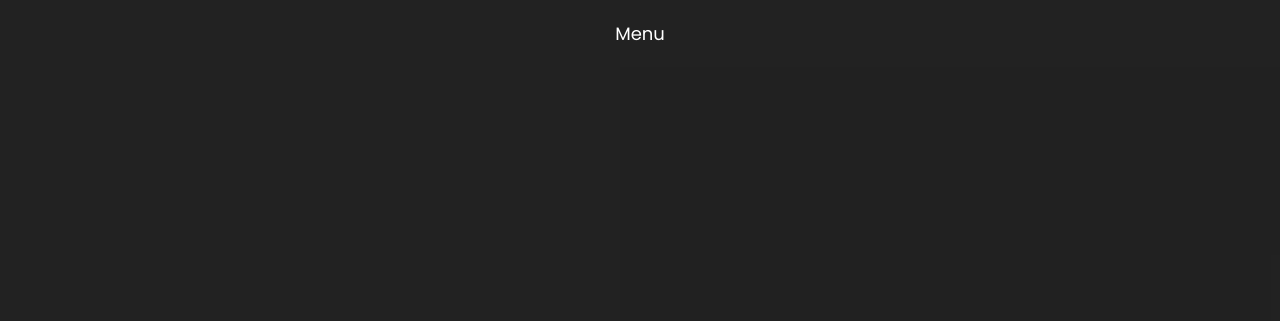
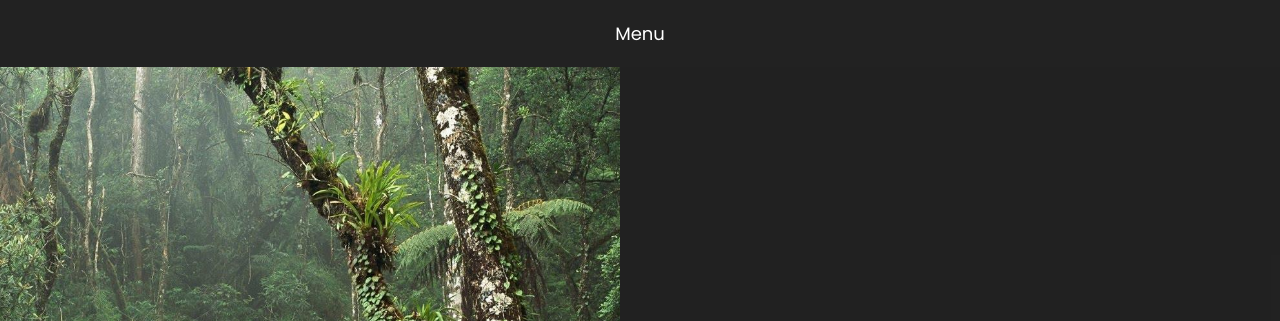
Before and after one commit to danielpedrovs/ZypyX.com, a plain HTML site: page home.html in a window 1280 px wide. Shown: the top 321 px of the page. Drawn offline with Linux system fonts and the light colour scheme; the site is published under a folder, as on GitHub Pages, so addresses that start at the root find nothing.

Commit message:
Update styles.css

```diff
--- a/styles.css
+++ b/styles.css
@@ -283,7 +283,7 @@ body {
 }
 .imagem-container {
   flex:1;
-  background-image: url('/media/fall-back2.jpeg');
+  background-image: url('media/fall-back2.jpeg');
   background-size: cover;
   background-position: center;
   max-width: 100%; /* A imagem não excederá a largura do contêiner */
```
